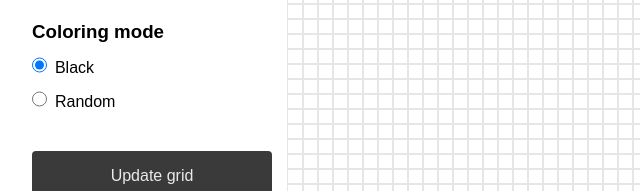
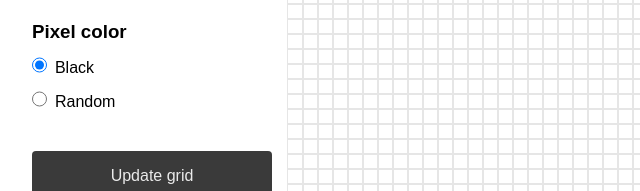
Before and after one commit to tigiyev/etch-a-sketch, a plain HTML site: page game.html in a window 1280 px wide. Shown: the part 262-453 px from the top of the page, 120-760 px from the left. Drawn offline with Linux system fonts and the light colour scheme.

```diff
--- a/game.html
+++ b/game.html
@@ -27,7 +27,7 @@
 				</div>
 
 				<div class="indent-4">
-					<h3 class="indent-1">Coloring mode</h3>
+					<h3 class="indent-1">Pixel color</h3>
 					<div class="radio-cont">
 						<input type="radio" id="blackColor" name="colorSwitch" checked>
 						<label for="blackColor">Black</label>
```
Also changed, not shown: 1 other file.
